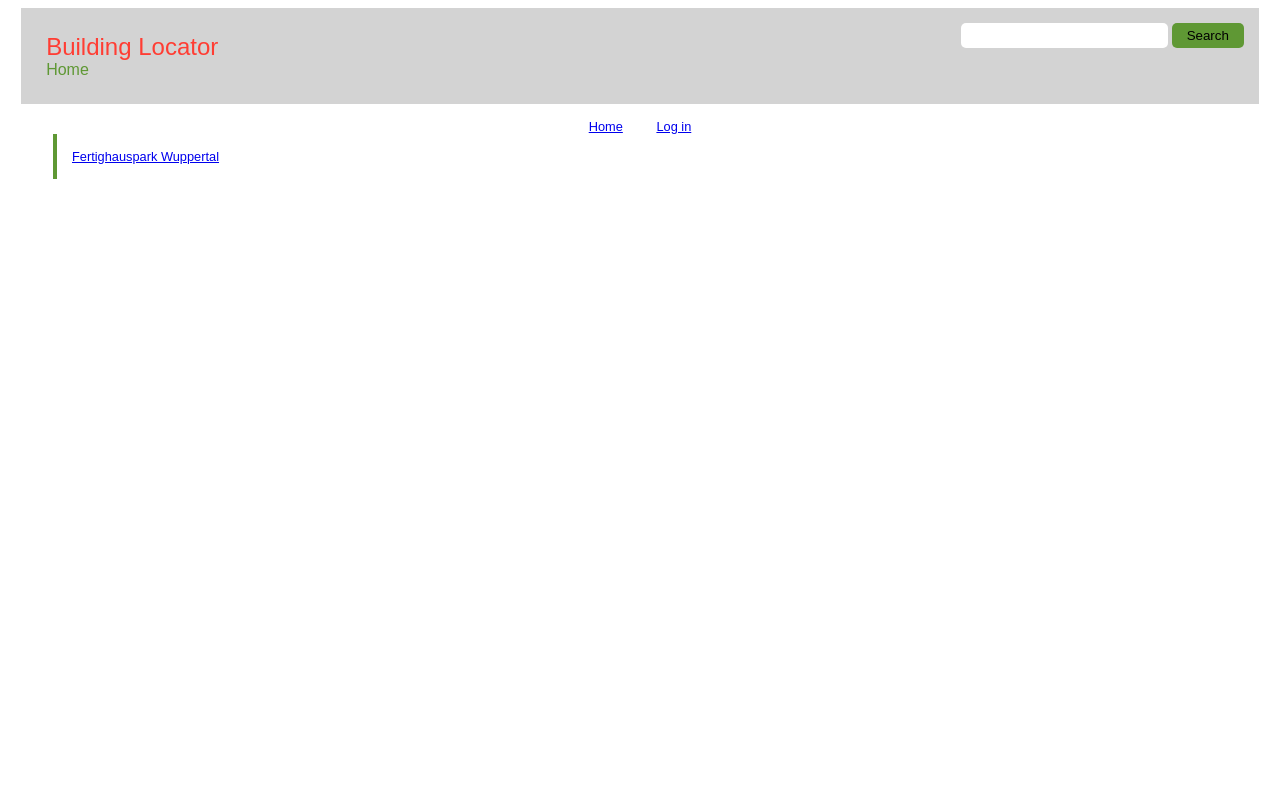
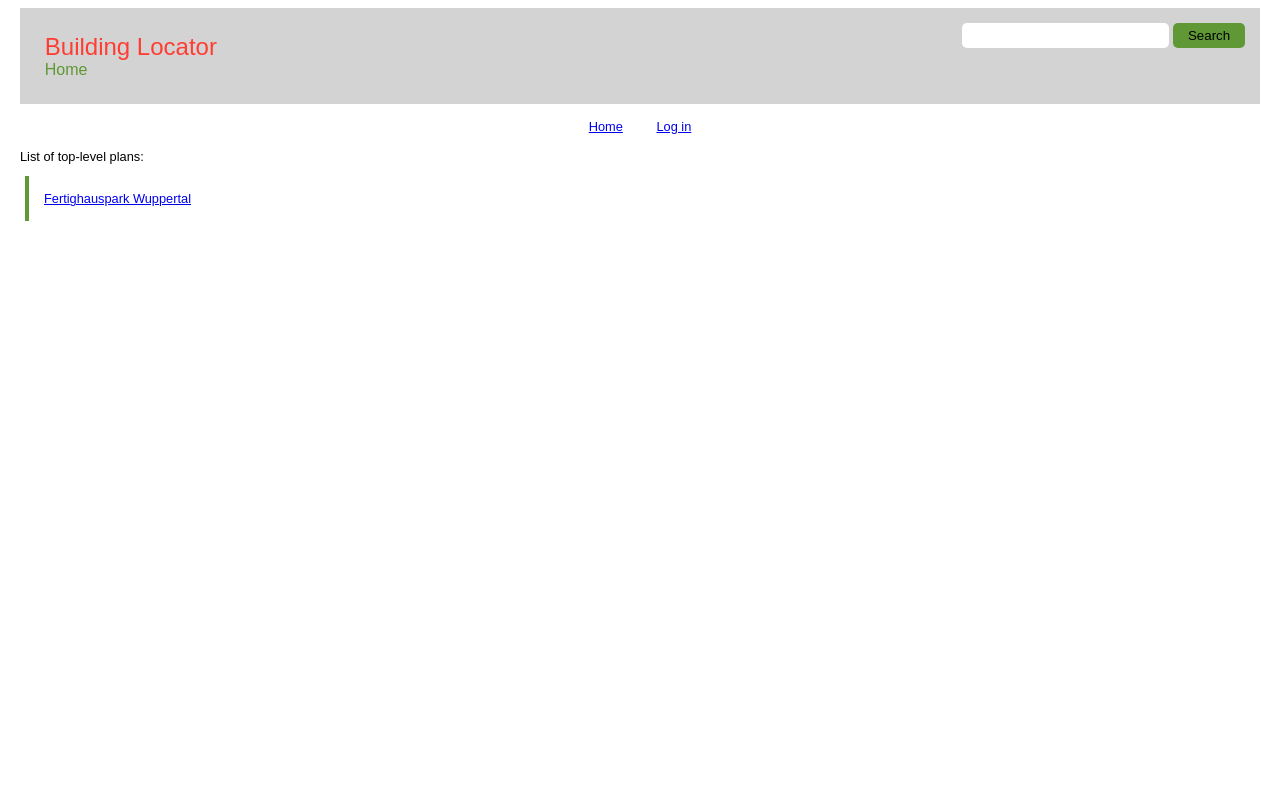
Before and after one commit to motlib/dbloc, a Django app: page / in a window 1280 px wide. Shown: the top 786 px of the page. Run offline with Django 3.2, Linux system fonts and the light colour scheme; data comes from the database, SQL or seed files in the repository.

Commit message:
Improve style

```diff
--- a/dbloc/jinja2/base.html
+++ b/dbloc/jinja2/base.html
@@ -7,7 +7,7 @@
       href="{{ static('loc/style.css') }}" />
   </head>
   <body>
-    <div id="header" style="margin-left: 10pt; margin-right: 10pt;">
+    <div id="header">
       <div id="titlebox" style="display: inline-block; padding: 20px;">
         <h1 style="font-family: sans-serif; font-weight: normal; color: #ff3d33;
     margin:0; font-size: 1.5rem;">
--- a/loc/jinja2/loc/index.html
+++ b/loc/jinja2/loc/index.html
@@ -4,5 +4,6 @@
 {% block title %}Home{% endblock %}
 
 {% block content %}
+<p>List of top-level plans:</p>
 {{ planlist(plans) }}
 {% endblock %}
--- a/loc/jinja2/loc/search.html
+++ b/loc/jinja2/loc/search.html
@@ -5,5 +5,8 @@
 {% block title %}Search Results{% endblock %}
 
 {% block content %}
+
+<p>List of plans matching the search term '{{ term }}'.</p>
+
 {{ planlist(plans) }}
 {% endblock %}
--- a/loc/static/loc/style.css
+++ b/loc/static/loc/style.css
@@ -42,15 +42,17 @@ ul.planlist {
 
 ul.planlist li {
     list-style-type: none;
+    list-style-position: inside;
     padding: 15px;
-    margin: 15px;
-    display: inline;
+    padding-left: 0;
+    margin: 5px;
+    //display: inline;
 }
 
 ul.planlist li a {
     padding: 15px;
     padding-left: 15px;
-    margin: 15px;
+    //margin: 15px;
     border-left: 3pt solid #5f9834;
 }
 
@@ -60,6 +62,8 @@ ul.planlist li a:hover {
 
 
 body {
+    margin-left: 20px;
+    margin-right: 20px;
     font-family: sans-serif;
     font-size: 0.8rem;
 }
--- a/loc/views.py
+++ b/loc/views.py
@@ -81,17 +81,13 @@ def plan_add_teleport(request, pk):
 
 
 def search(request):
-    form = PlanSearchForm(request.GET)
+    term = request.GET['term']
 
-    if form.is_valid():
-        plans = Plan.objects.filter(name__icontains=request.GET['term']).order_by('name').all()
-    else:
-        form = PlanSearchForm()
-        plans = []
+    plans = Plan.objects.filter(name__icontains=term).order_by('name').all()
 
     context = {
-        'form': form,
         'plans': plans,
+        'term': term,
     }
 
     return render(request, 'loc/search.html', context)
```
